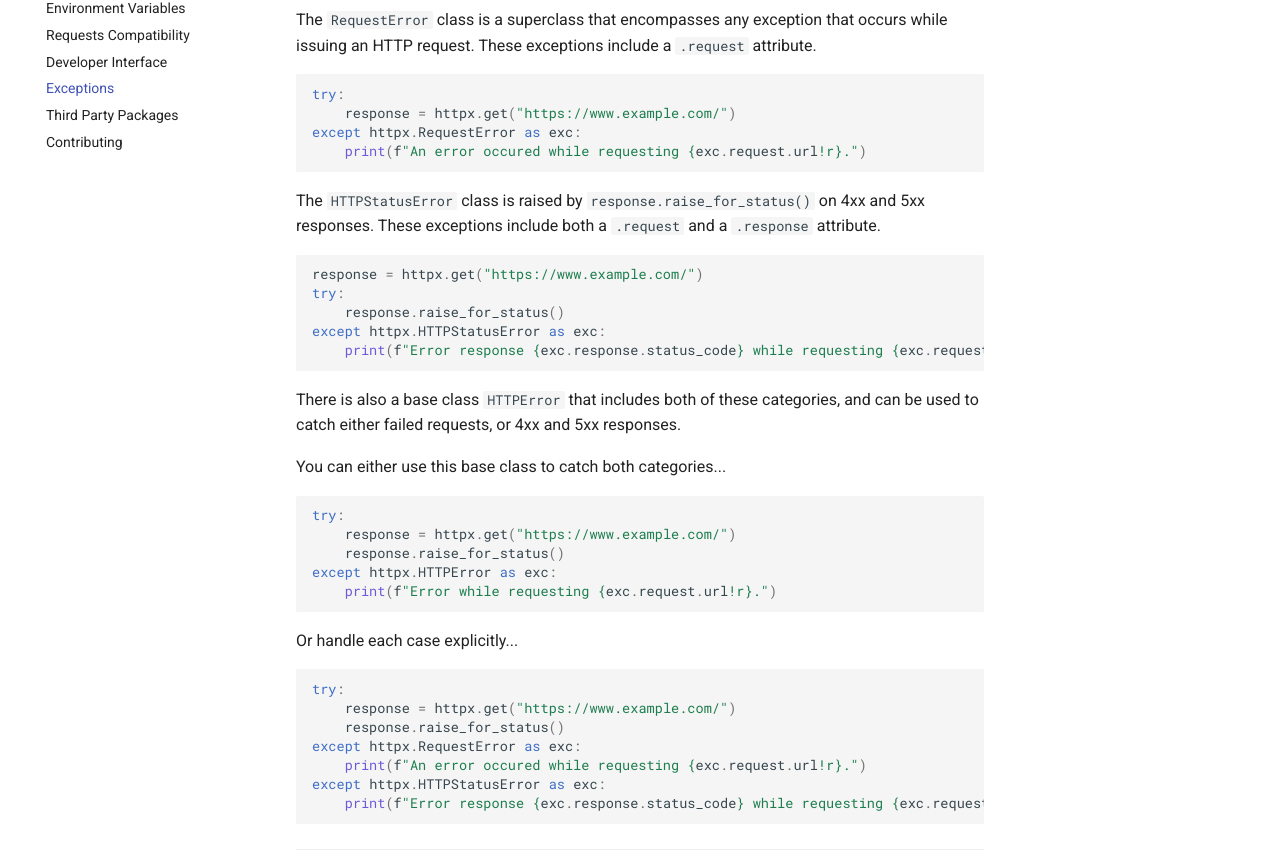
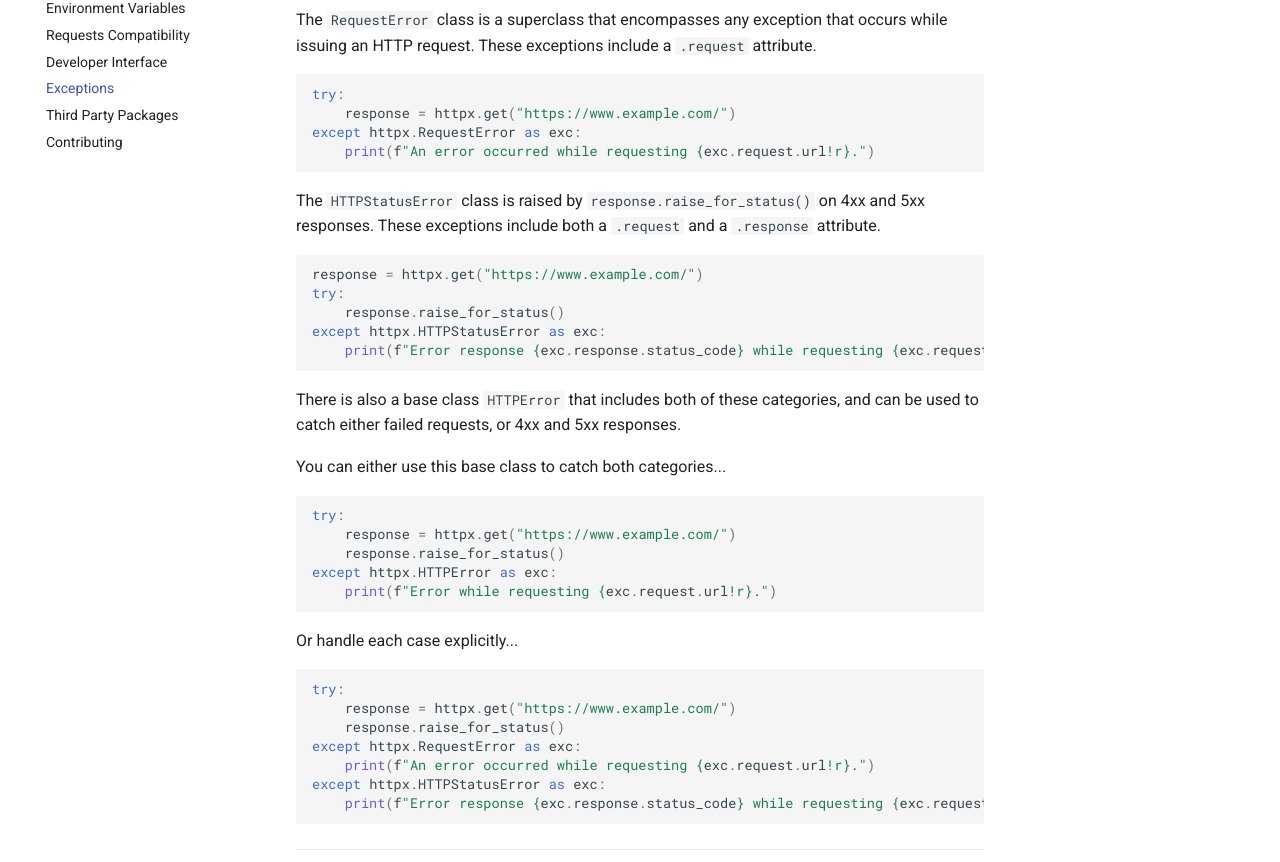
Before and after one commit to WorldStar0126/httpx, an MkDocs documentation site: the page built from docs/exceptions.md, in a window 1280 px wide and 1400 px high. Shown: the part 265-1127 px from the top of the window. Built offline with MkDocs 1.6.1 and Material for MkDocs 9.7.7, drawn with Linux system fonts in a browser that asks for light colours; comment, search, counter and statistics services are not loaded.

Commit message:
Update exceptions.md (#1432)

````diff
--- a/docs/exceptions.md
+++ b/docs/exceptions.md
@@ -11,7 +11,7 @@ while issuing an HTTP request. These exceptions include a `.request` attribute.
 try:
     response = httpx.get("https://www.example.com/")
 except httpx.RequestError as exc:
-    print(f"An error occured while requesting {exc.request.url!r}.")
+    print(f"An error occurred while requesting {exc.request.url!r}.")
 ```
 
 The `HTTPStatusError` class is raised by `response.raise_for_status()` on 4xx and 5xx responses.
@@ -45,7 +45,7 @@ try:
     response = httpx.get("https://www.example.com/")
     response.raise_for_status()
 except httpx.RequestError as exc:
-    print(f"An error occured while requesting {exc.request.url!r}.")
+    print(f"An error occurred while requesting {exc.request.url!r}.")
 except httpx.HTTPStatusError as exc:
     print(f"Error response {exc.response.status_code} while requesting {exc.request.url!r}.")
 ```
````
